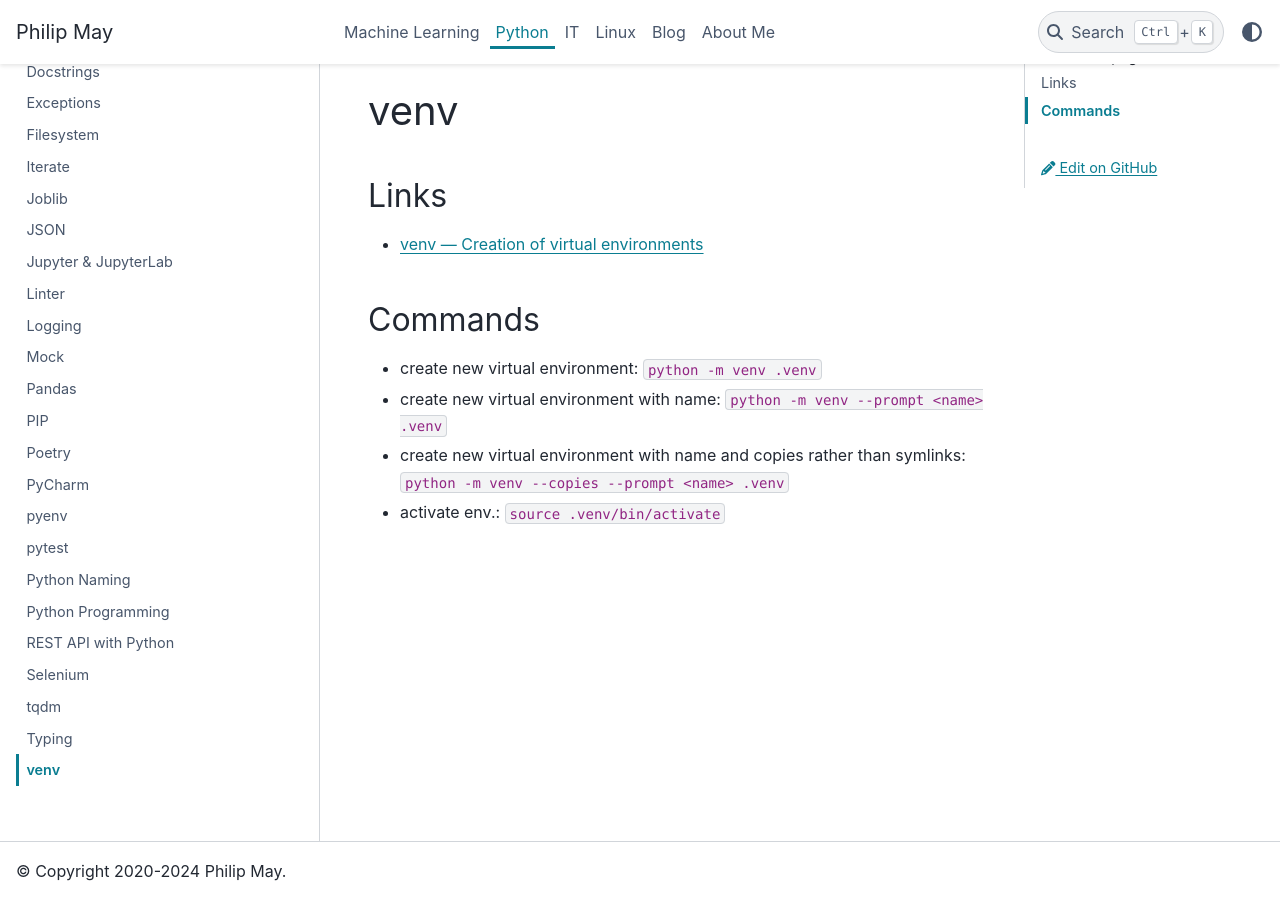
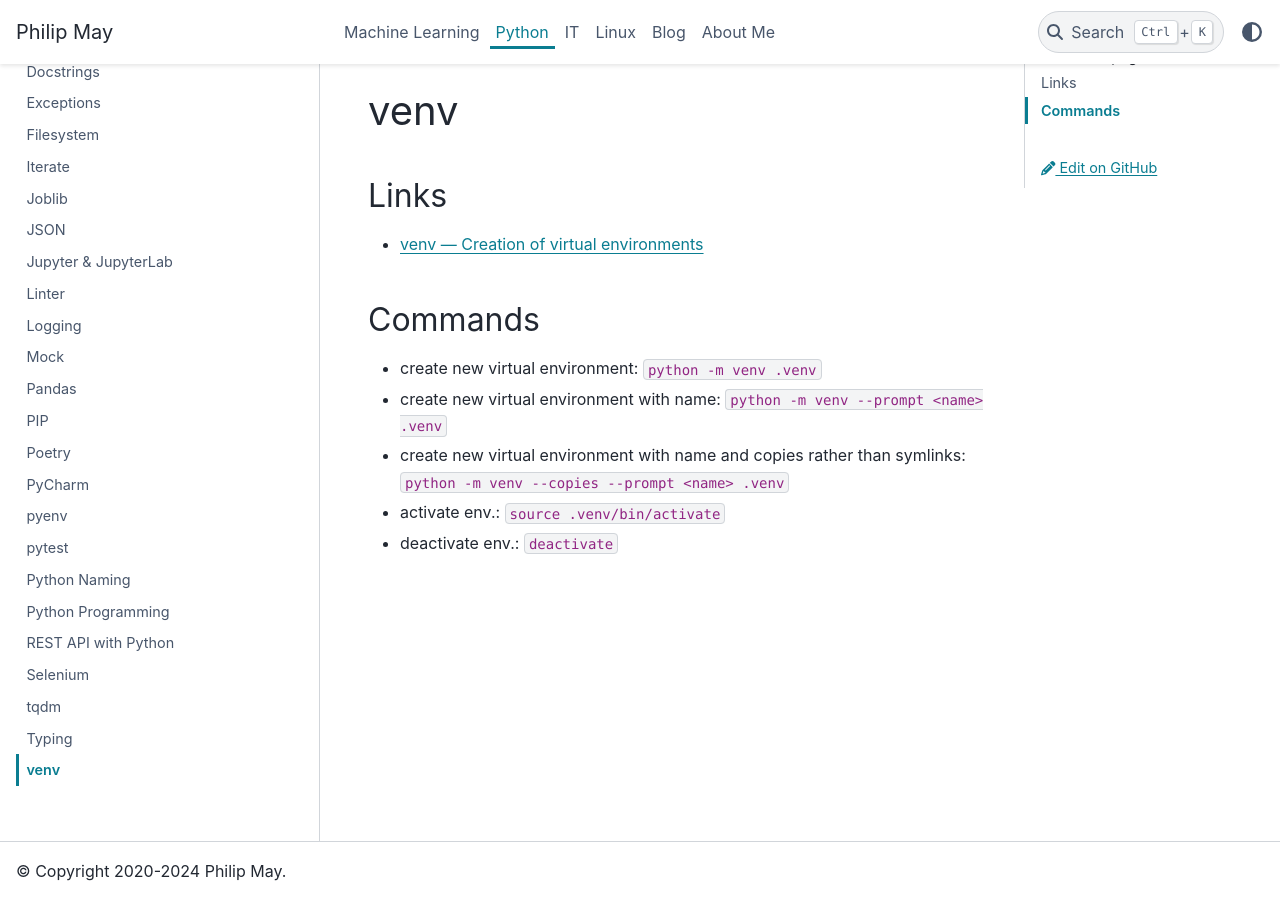
Before and after one commit to PhilipMay/PhilipMay_org, a Sphinx documentation site: the page built from source/python/venv.md, in a window 1280 px wide and 900 px high, scrolled down 59 px. Built offline with Sphinx 7.4.7 and the PyData theme 0.15.4, drawn with Linux system fonts in a browser that asks for light colours; comment, search, counter and statistics services are not loaded.

Commit message:
Update venv.md

```diff
--- a/source/python/venv.md
+++ b/source/python/venv.md
@@ -10,3 +10,4 @@
 - create new virtual environment with name: `python -m venv --prompt <name> .venv`
 - create new virtual environment with name and copies rather than symlinks: `python -m venv --copies --prompt <name> .venv`
 - activate env.: `source .venv/bin/activate`
+- deactivate env.: `deactivate`
```
